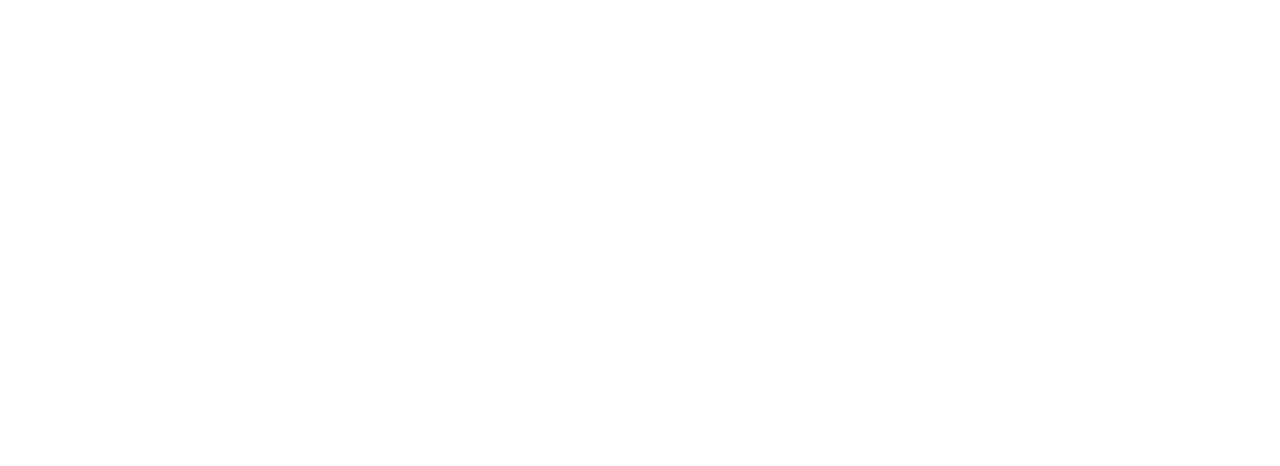
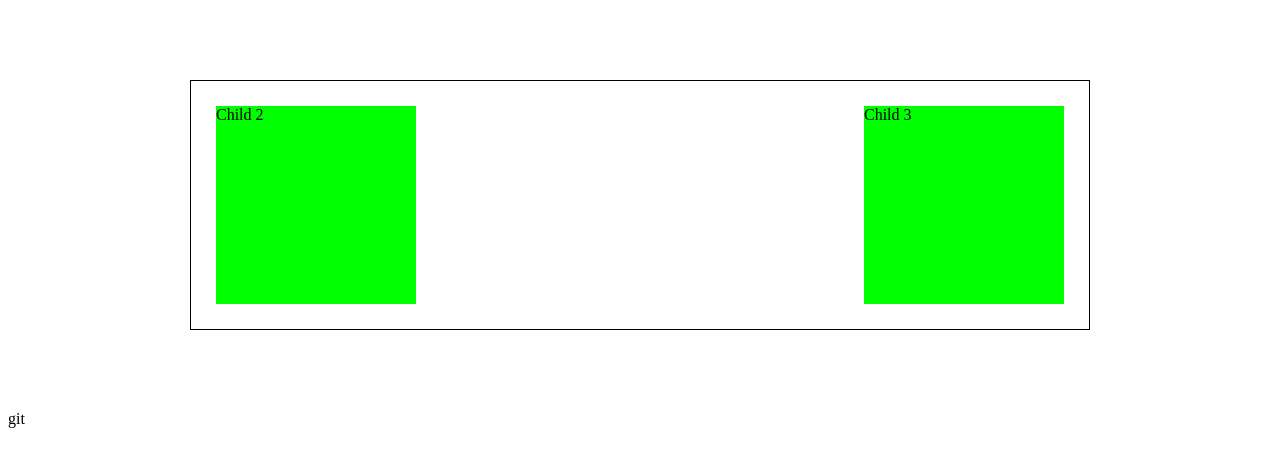
Before and after one commit to Tsumirez/mutation-observer, a plain HTML site: page index.html in a window 1280 px wide. Drawn offline with Linux system fonts and the light colour scheme.

Commit message:
Added first observer watching for child element mutations.
Mutation observer observes for various things that change with observed element.
Unlike ResizeObserver here you don't just simply "observe" an element.
You also need to specify (via options object) what is it that you want to observe about it.

```diff
--- a/index.html
+++ b/index.html
@@ -9,6 +9,10 @@
     <title>Mutation observer</title>
 </head>
 <body>
-
+    <div class="parent" id="parent">
+        <div class="child" contenteditable>Child 1</div>
+        <div class="child" contenteditable>Child 2</div>
+        <div class="child" contenteditable>Child 3</div>
+    </div>
 </body>
-</html>
+</html>git
--- a/script.js
+++ b/script.js
@@ -0,0 +1,9 @@
+const mutationObserver = new MutationObserver(entries => {
+    console.log(entries);
+})
+
+const parent = document.querySelector(".parent")
+
+mutationObserver.observe(parent, { childList: true })
+
+parent.children[0].remove()
--- a/style.css
+++ b/style.css
@@ -0,0 +1,21 @@
+* {
+    box-sizing:border-box;
+}
+
+.parent {
+    margin:5rem auto;
+    width:900px;
+    height: 250px;
+    background: #fff;
+    border: 1px solid black;
+    padding: 25px;
+
+    display: flex;
+    justify-content: space-between;
+}
+
+.child {
+    width: 200px;
+    aspect-ratio: 1/1;
+    background-color: lime;
+}
```
